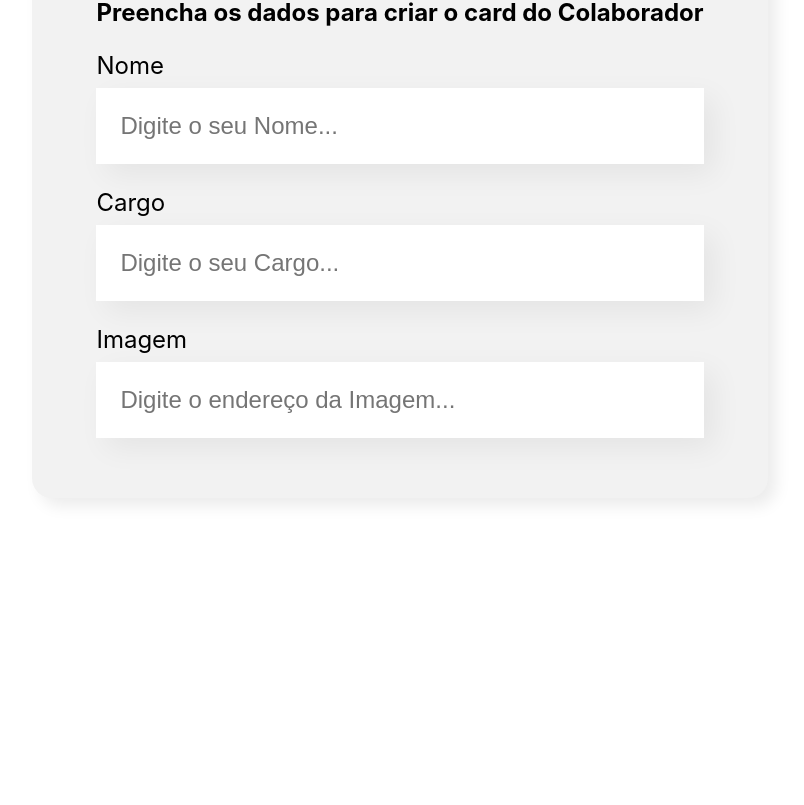
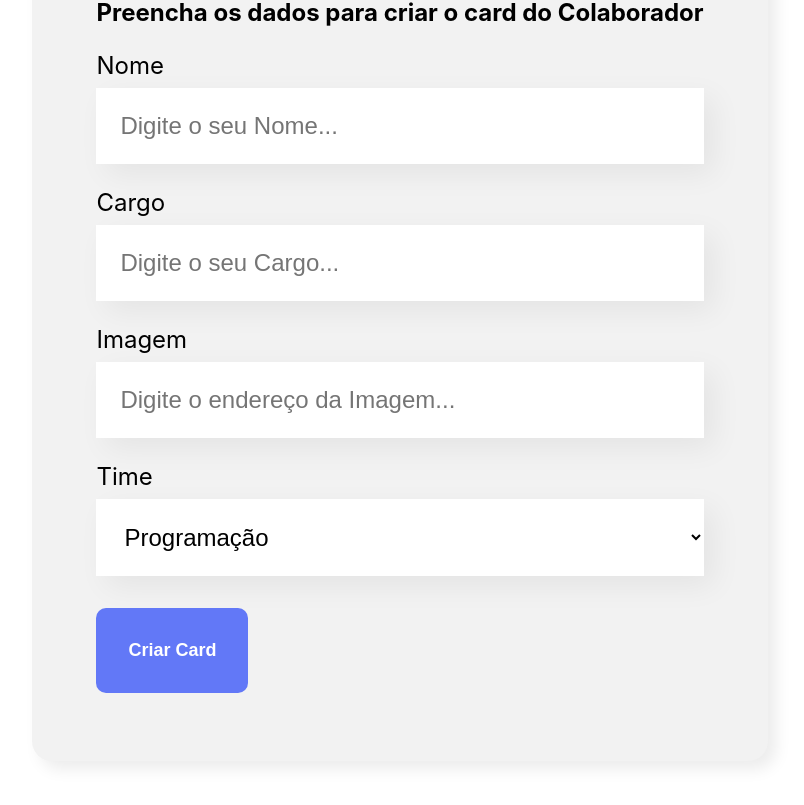
Before and after one commit to Euvickson/Organo-React, a React (Create React App) app: page / in a window 1280 px wide. Shown: the part 636-1441 px from the top of the page, without its empty margins (240-1044 px from the left). Before the commit the page ends 1214 px from the top, so only its background shows below. Built offline with nearby package versions, Linux system fonts and the light colour scheme.

Commit message:
Criando o componente de lista e o componente do botão.
TODO: Prevenir o comportamento padrão do Botão e fazer com que ele não recarregue a página

```diff
--- /dev/null
+++ b/src/componentes/Botao/Botao.css
@@ -0,0 +1,16 @@
+.botao {
+    background-color: #6278F7;
+    border-radius: 10px;
+    font-weight: 700;
+    font-size: 18px;
+    padding: 32px;
+    border: none;
+    cursor: pointer;
+    color: #FFFFFF;
+    margin: 32px 0;
+    transition: .5s;
+}
+
+.botao:hover {
+    color: #95FFD4;
+}
--- /dev/null
+++ b/src/componentes/Botao/index.js
@@ -0,0 +1,9 @@
+import "./Botao.css"
+
+const Botao = (props) => {
+    return (
+        <button className="botao">{props.children}</button>
+    )
+}
+
+export default Botao
--- a/src/componentes/Formulario/index.js
+++ b/src/componentes/Formulario/index.js
@@ -1,7 +1,19 @@
+import Botao from '../Botao'
 import CampoTexto from '../CampoTexto'
+import ListaSuspensa from '../ListaSuspensa'
 import './formulario.css'
 
 const Formulario = () => {
+
+    const times = [
+        'Programação',
+        'Front-End',
+        'Data-Science',
+        'Devops',
+        'UX e Design',
+        'Mobile',
+        'Inovação e Gestão'
+    ]
     return (
         <section className="formulario">
             <form>
@@ -9,6 +21,10 @@ const Formulario = () => {
                 <CampoTexto label="Nome" placeholder="Digite o seu Nome" />
                 <CampoTexto label="Cargo" placeholder="Digite o seu Cargo" />
                 <CampoTexto label="Imagem" placeholder="Digite o endereço da Imagem" />
+                <ListaSuspensa label="Time" itens={times}/>
+                <Botao>
+                    Criar Card
+                </Botao>
             </form>
         </section>
     )
--- /dev/null
+++ b/src/componentes/ListaSuspensa/ListaSuspensa.css
@@ -0,0 +1,15 @@
+.lista-suspensa label {
+    display: block;
+    margin-bottom: 8px;
+    font-size: 24px;
+}
+
+.lista-suspensa select {
+    background-color: #FFFFFF;
+    box-shadow: 10px 10px 30px rgba(0, 0, 0, 0.06);
+    width: 100%;
+    border: none;
+    font-size: 24px;
+    padding: 24px;
+    box-sizing: border-box;
+}
--- /dev/null
+++ b/src/componentes/ListaSuspensa/index.js
@@ -0,0 +1,14 @@
+import './ListaSuspensa.css'
+
+const ListaSuspensa = (props) => {
+    return(
+        <div className='lista-suspensa'>
+            <label>{props.label}</label>
+            <select>
+                {props.itens.map(item => <option key={item}>{item}</option>)}
+            </select>
+        </div>
+    )
+};
+
+export default ListaSuspensa
```
